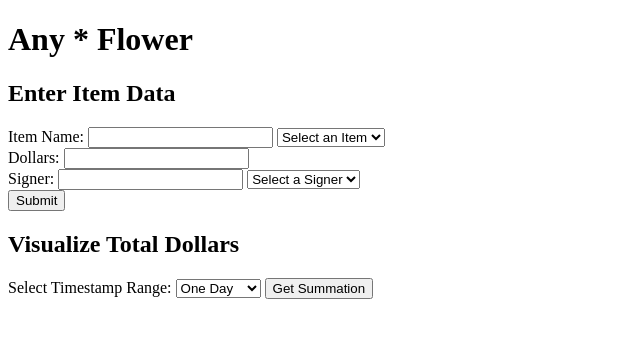
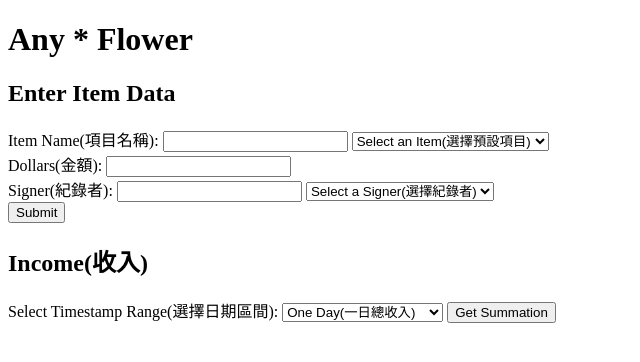
Before and after one commit to wcsodw1/any-flower-app, a Flask app: page / in a window 1280 px wide. Shown: the top 362 px of the page, without its empty margins (0-640 px from the left). Run offline with Flask 3, Linux system fonts and the light colour scheme.

Commit message:
make it better

```diff
--- a/templates/index.html
+++ b/templates/index.html
@@ -11,24 +11,23 @@
     <h2>Enter Item Data</h2>
     <form method="POST">
         <div class="block">
-            <label for="item_name">Item Name:</label>
+            <label for="item_name">Item Name(項目名稱):</label>
             <input type="text" id="item_name" name="item_name">
             <select id="item_name_dropdown" name="item_name_dropdown">
-                <option value="">Select an Item</option>
-                <option value="一般花材">一般花材</option>
-                <option value="Option 2">Option 2</option>
-                <option value="Option 3">Option 3</option>
+                <option value="">Select an Item(選擇預設項目)</option>
+                <option value="零售鮮花花材">零售鮮花花材</option>
+                <option value="零售乾燥花花材">零售乾燥花花材</option>
             </select>
         </div>
         <div class="block">
-            <label for="dollars">Dollars:</label>
+            <label for="dollars">Dollars(金額):</label>
             <input type="number" id="dollars" name="dollars">
         </div>
         <div class="block">
-            <label for="signer">Signer:</label>
+            <label for="signer">Signer(紀錄者):</label>
             <input type="text" id="signer" name="signer">
             <select id="signer_dropdown" name="signer_dropdown">
-                <option value="">Select a Signer</option>
+                <option value="">Select a Signer(選擇紀錄者)</option>
                 <option value="昕棠">昕棠</option>
                 <option value="Option B">Option B</option>
                 <option value="Option C">Option C</option>
@@ -37,13 +36,13 @@
         <button type="submit">Submit</button>
     </form>
 
-    <h2>Visualize Total Dollars</h2>
+    <h2>Income(收入)</h2>
     <form method="POST">
-        <label for="timestamp_range">Select Timestamp Range:</label>
+        <label for="timestamp_range">Select Timestamp Range(選擇日期區間):</label>
         <select id="timestamp_range" name="timestamp_range">
-            <option value="1_day">One Day</option>
-            <option value="1_week">One Week</option>
-            <option value="1_year">One Year</option>
+            <option value="1_day">One Day(一日總收入)</option>
+            <option value="1_week">One Week(一週總收入)</option>
+            <option value="1_year">One Year(一年總收入)</option>
         </select>
         <button type="submit">Get Summation</button>
     </form>
```
Also changed, not shown: templates/index_previous.html (deleted, +0 -70 lines), 1 other file.
